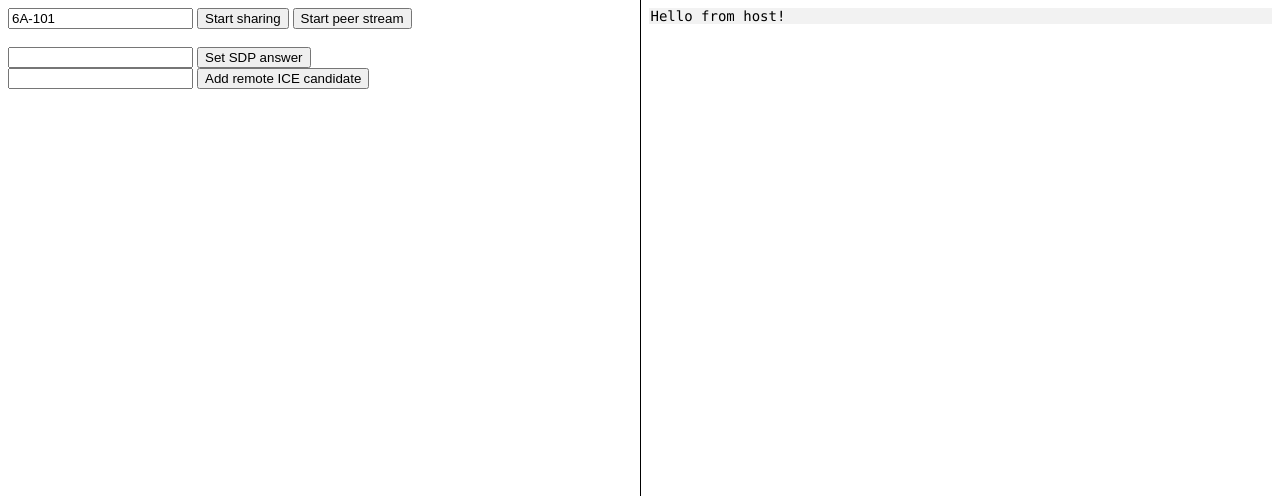
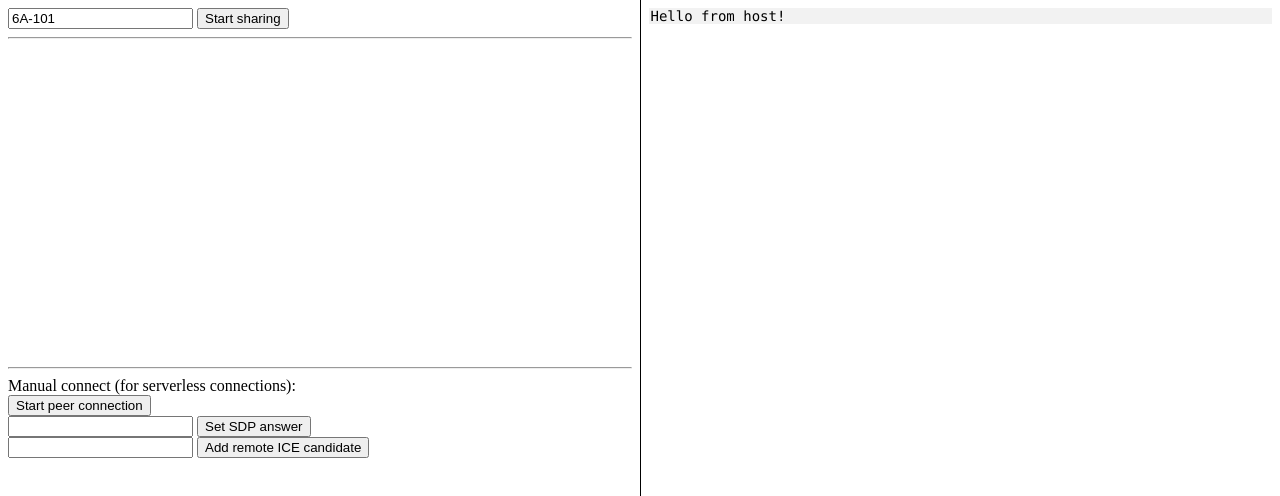
Before and after one commit to haojiezhe12345/ScreenShare-WebRTC, a website: page static/host.html in a window 1280 px wide. Shown: the top 496 px of the page. Drawn offline with Linux system fonts and the light colour scheme.

Commit message:
change HTML layout

```diff
--- a/static/host.html
+++ b/static/host.html
@@ -4,7 +4,7 @@
 <head>
     <meta charset="UTF-8">
     <meta name="viewport" content="width=device-width, initial-scale=1.0">
-    <title>Document</title>
+    <title>Host</title>
     <link rel="stylesheet" href="main.css">
 </head>
 
@@ -12,9 +12,13 @@
     <div>
         <input value="6A-101">
         <button onclick="register(this.previousElementSibling.value)">Start sharing</button>
-        <button onclick="startPeer()">Start peer stream</button>
-        <br><br>
+        <hr>
+        <video id="videoPreview" muted></video>
+        <hr>
 
+        <div>Manual connect (for serverless connections):</div>
+        <button onclick="startPeer()">Start peer connection</button>
+        <br>
         <input>
         <button onclick="onReceiveSDPAnswer(JSON.parse(this.previousElementSibling.value))">Set SDP answer</button>
         <br>
@@ -23,7 +27,6 @@
         <br>
 
         <br>
-        <video id="videoPreview" muted></video>
     </div>
 
     <div id="console"></div>
```
Also changed, not shown: static/client.html (+7 -3 lines).
